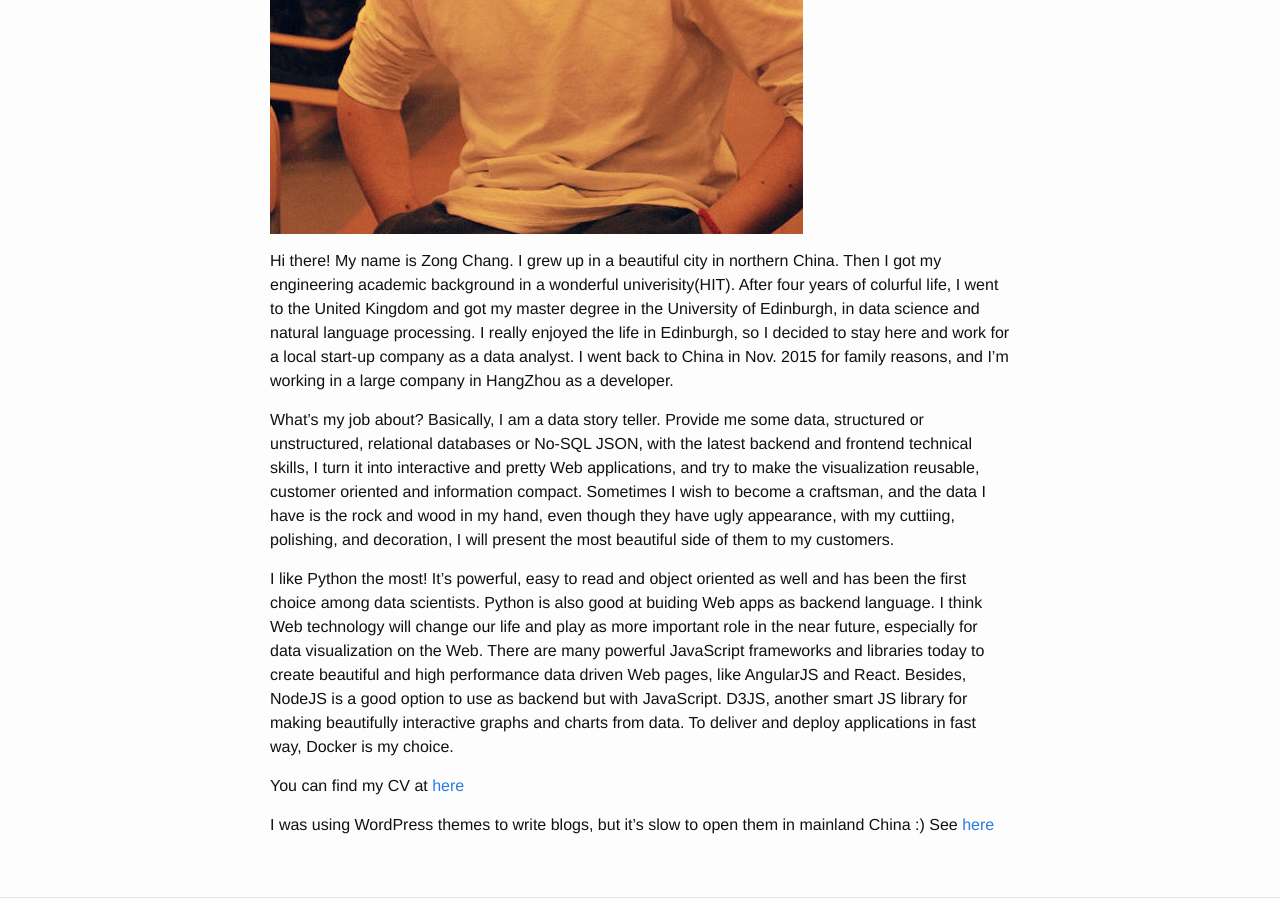
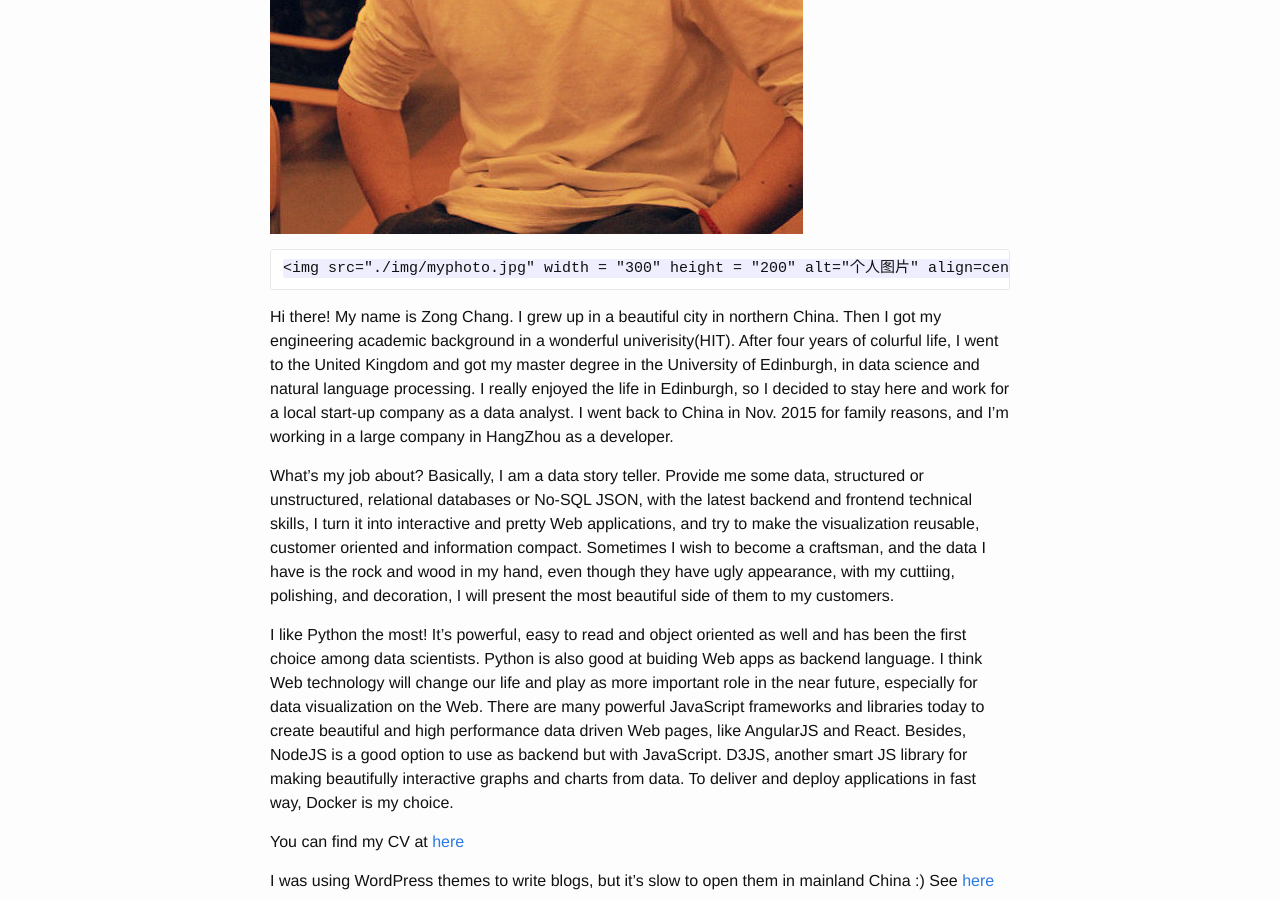
Before and after one commit to changzong/blog, a Jekyll site: the page built from about.md, in a window 1280 px wide and 900 px high, scrolled down 729 px. Built offline with Jekyll 4.4.1, drawn with Linux system fonts in a browser that asks for light colours.

Commit message:
Update about.md

````diff
--- a/about.md
+++ b/about.md
@@ -5,6 +5,10 @@ permalink: /about/
 ---
 
 ![My photo]({{ site.baseurl }}/img/myphoto.jpg)
+
+```
+<img src="./img/myphoto.jpg" width = "300" height = "200" alt="个人图片" align=center />
+```
 
 Hi there! My name is Zong Chang. I grew up in a beautiful city in northern China. Then I got my engineering academic background in a wonderful univerisity(HIT). After four years of colurful life, I went to the United Kingdom and got my master degree in the University of Edinburgh, in data science and natural language processing. I really enjoyed the life in Edinburgh, so I decided to stay here and work for a local start-up company as a data analyst. I went back to China in Nov. 2015 for family reasons, and I'm working in a large company in HangZhou as a developer.
 
````
